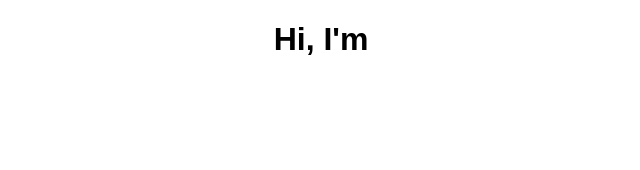
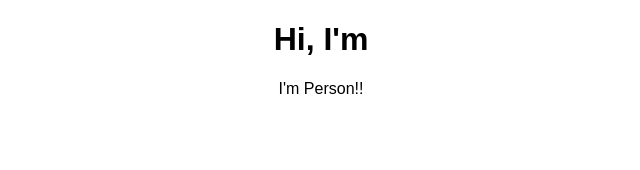
Before and after one commit to NightThinker/react-create-app, a React (Create React App) app: page / in a window 1280 px wide. Shown: the top 170 px of the page, without its empty margins (319-959 px from the left). Built offline with nearby package versions, Linux system fonts and the light colour scheme.

Commit message:
create function component

```diff
--- a/src/App.js
+++ b/src/App.js
@@ -1,11 +1,13 @@
 import React, { Component } from 'react';
 import './App.css';
+import Person from './person/person';
 
 class App extends Component {
   render() {
     return (
       <div className="App">
         <h1>Hi, I'm</h1>
+        <Person />
       </div>
     );
   }
--- /dev/null
+++ b/src/person/person.js
@@ -0,0 +1,5 @@
+import React from 'react';
+
+const person = () =>  <p>I'm Person!!</p>
+
+export default person
```
